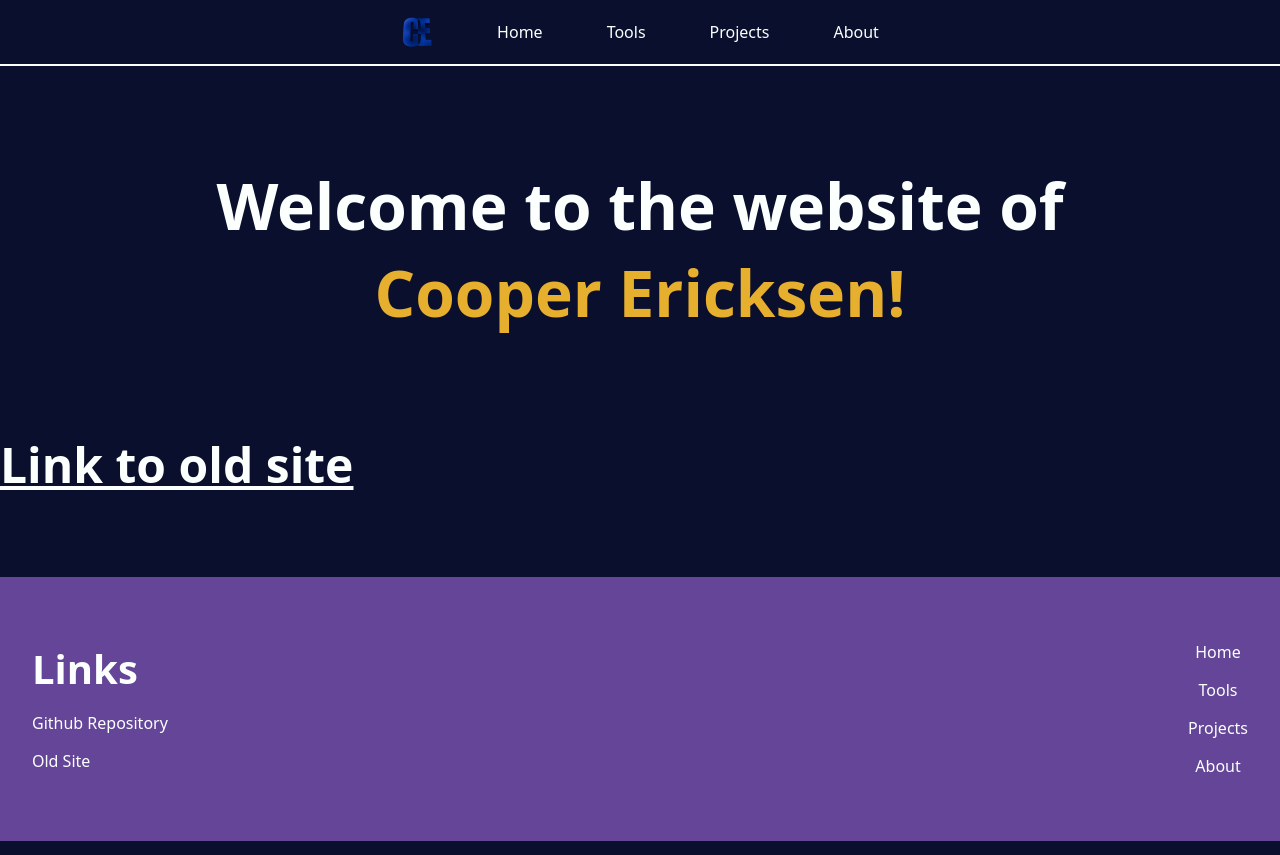
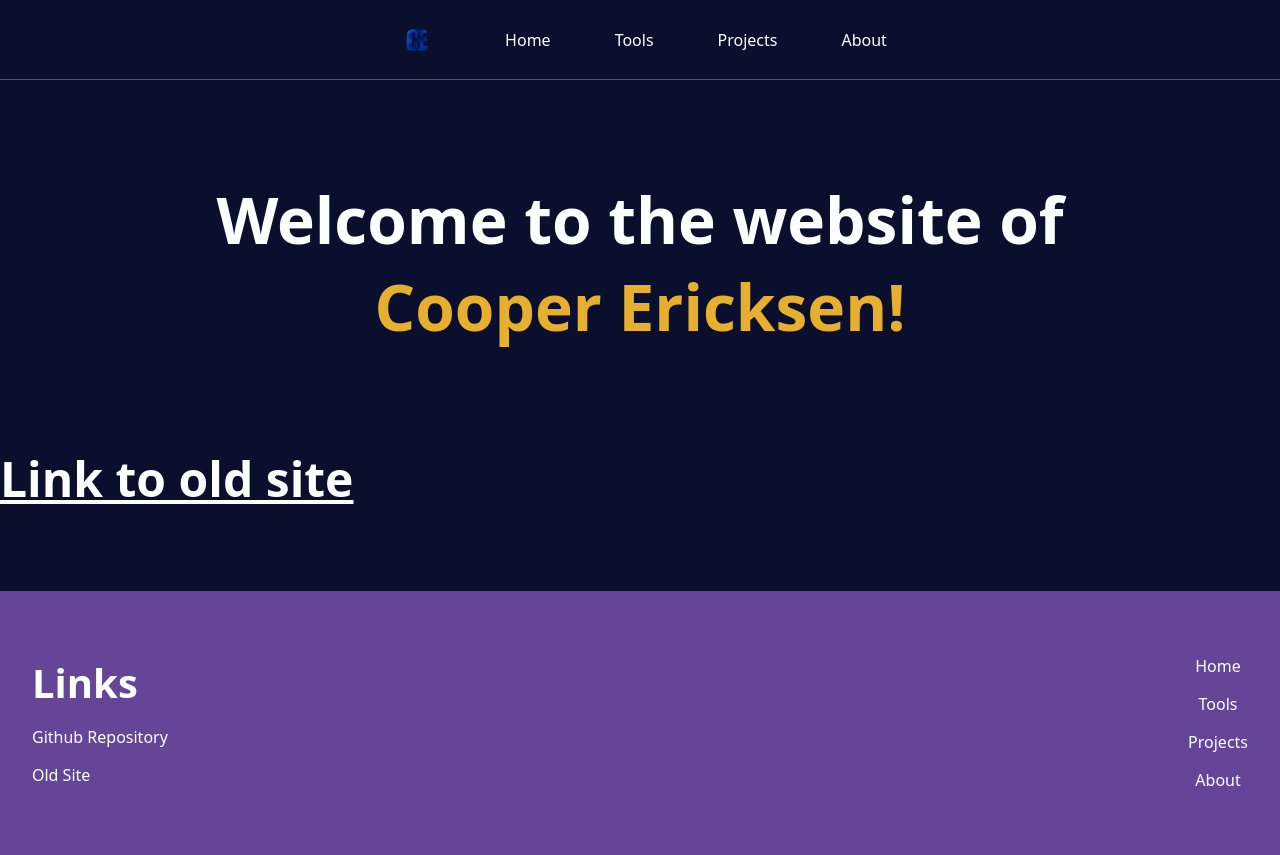
Before and after one commit to coopericksen/website, a React (Vite) app: page / in a window 1280 px wide. Built offline with nearby package versions, Linux system fonts and the light colour scheme.

Commit message:
Added motion hover animations to nav bar

```diff
--- a/package.json
+++ b/package.json
@@ -9,6 +9,7 @@
     "preview": "vite preview"
   },
   "dependencies": {
+    "motion": "^12.38.0",
     "react": "^19.2.4",
     "react-dom": "^19.2.4"
   },
--- a/src/components/Nav.tsx
+++ b/src/components/Nav.tsx
@@ -1,13 +1,52 @@
+import { motion } from 'motion/react';
+
 import '../styles/Nav.css';
 
 function Nav() {
     return (
         <nav>
-            <a className="nav-link" id="nav-logo-container" href="/"><img id="nav-logo" src="./logo.png" alt="coopericksen's logo" /></a>
-            <a className="nav-link" href="/">Home</a>
-            <a className="nav-link" href="/tools">Tools</a>
-            <a className="nav-link" href="/projects">Projects</a>
-            <a className="nav-link" href="/about">About</a>
+            <motion.a
+                className="nav-link"
+                id="nav-logo-container"
+                href="/"
+
+                whileHover={{ scale: 1.2, y: -5 }}
+                whileTap={{ scale: 0.95 }}
+            >
+                <img id="nav-logo" src="./logo.png" alt="coopericksen's logo" />
+            </motion.a>
+
+            <motion.a
+                className="nav-link"
+                href="/"
+
+                whileHover={{ scale: 1.2, y: -5 }}
+                whileTap={{ scale: 0.95 }}
+            >Home</motion.a>
+
+            <motion.a
+                className="nav-link"
+                href="/tools"
+
+                whileHover={{ scale: 1.2, y: -5 }}
+                whileTap={{ scale: 0.95 }}
+            >Tools</motion.a>
+
+            <motion.a
+                className="nav-link"
+                href="/projects"
+
+                whileHover={{ scale: 1.2, y: -5 }}
+                whileTap={{ scale: 0.95 }}
+            >Projects</motion.a>
+
+            <motion.a
+                className="nav-link"
+                href="/about"
+
+                whileHover={{ scale: 1.2, y: -5 }}
+                whileTap={{ scale: 0.95 }}
+            >About</motion.a>
         </nav>
     )
 }
--- a/src/styles/Nav.css
+++ b/src/styles/Nav.css
@@ -1,18 +1,20 @@
 nav {
     background-color: var(--background);
-    border-bottom: 2px solid var(--text);
+    border-bottom: 1px solid var(--primary);
     display: flex;
     justify-content: center;
-    align-items: stretch;
+    align-items: center;
+    height: 5rem;
     gap: 2rem;
 }
 
-/* nav > * {
-    outline: 1px solid yellow;
-} */
+nav > * {
+    /* outline: 1px solid yellow; */
+}
 
 #nav-logo {
-    max-height: 2rem;
+    height: 3rem;
+    padding: 0.75rem;
     cursor: pointer;
 }
 
@@ -21,6 +23,7 @@ nav {
     text-decoration: none;
     position: relative;
     padding: 1rem;
+    height: 3rem;
     display: flex;
     align-items: center;
 }
```
Also changed, not shown: 1 other file (tests, documents, lock files or other folders).
